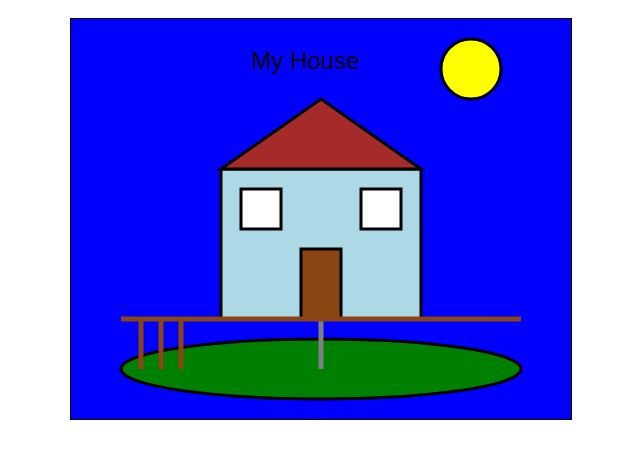
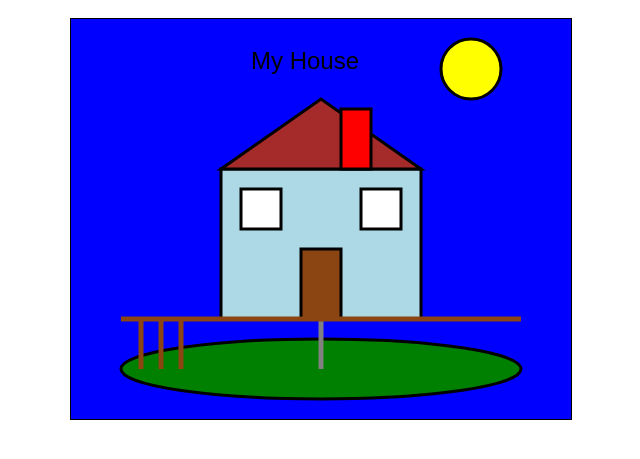
Before and after one commit to LuongNhatMinhNguyen/Exercise-4, a plain HTML site: page index.html in a window 1280 px wide. Shown: the part 219-678 px from the top of the page, without its empty margins (319-959 px from the left). Drawn offline with Linux system fonts and the light colour scheme.

Commit message:
Chimney Added

```diff
--- a/index.html
+++ b/index.html
@@ -30,6 +30,9 @@
             <!-- Roof -->
             <polygon points="150,150 250,80 350,150" fill="brown" stroke="black" stroke-width="3" />
 
+            <!-- Chimney -->
+            <rect x="270" y="90" width="30" height="60" fill="red" stroke="black" stroke-width="3" />
+
             <!-- Door -->
             <rect x="230" y="230" width="40" height="70" fill="saddlebrown" stroke="black" stroke-width="3" />
 
```
